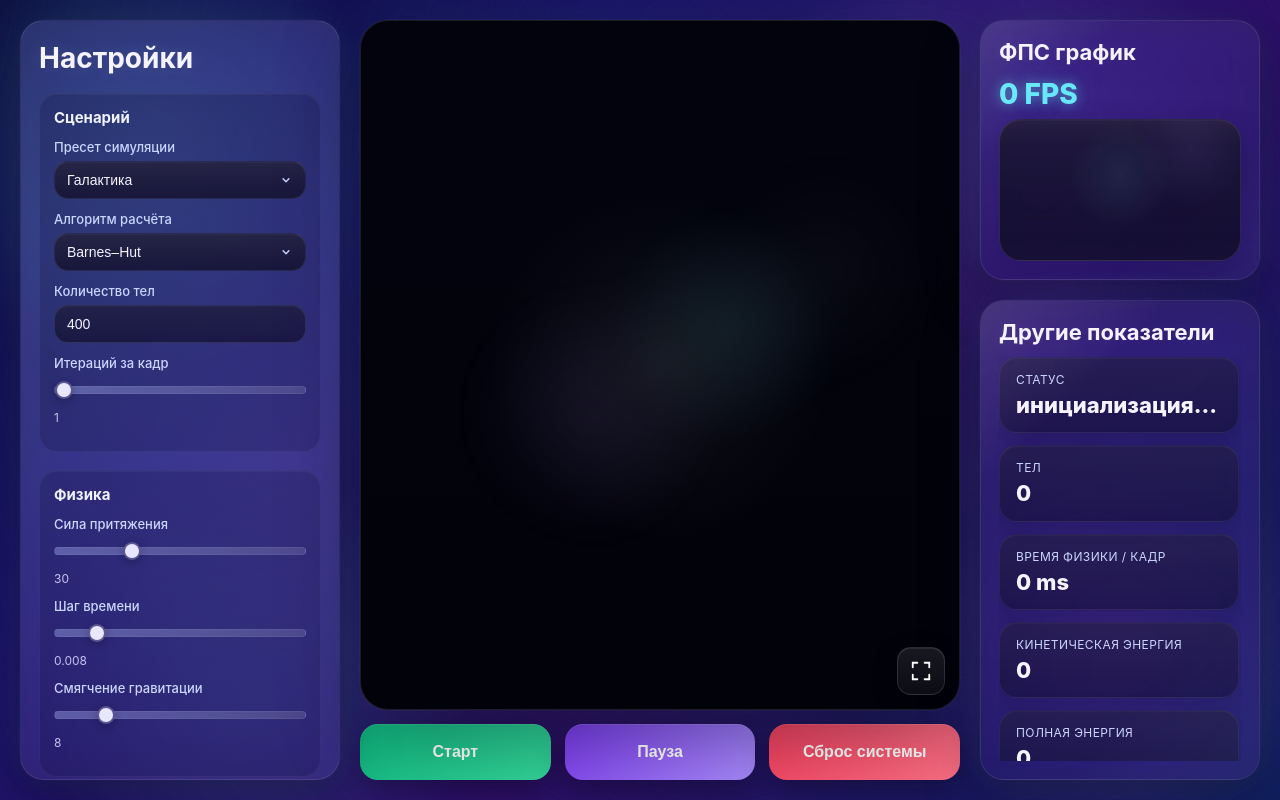
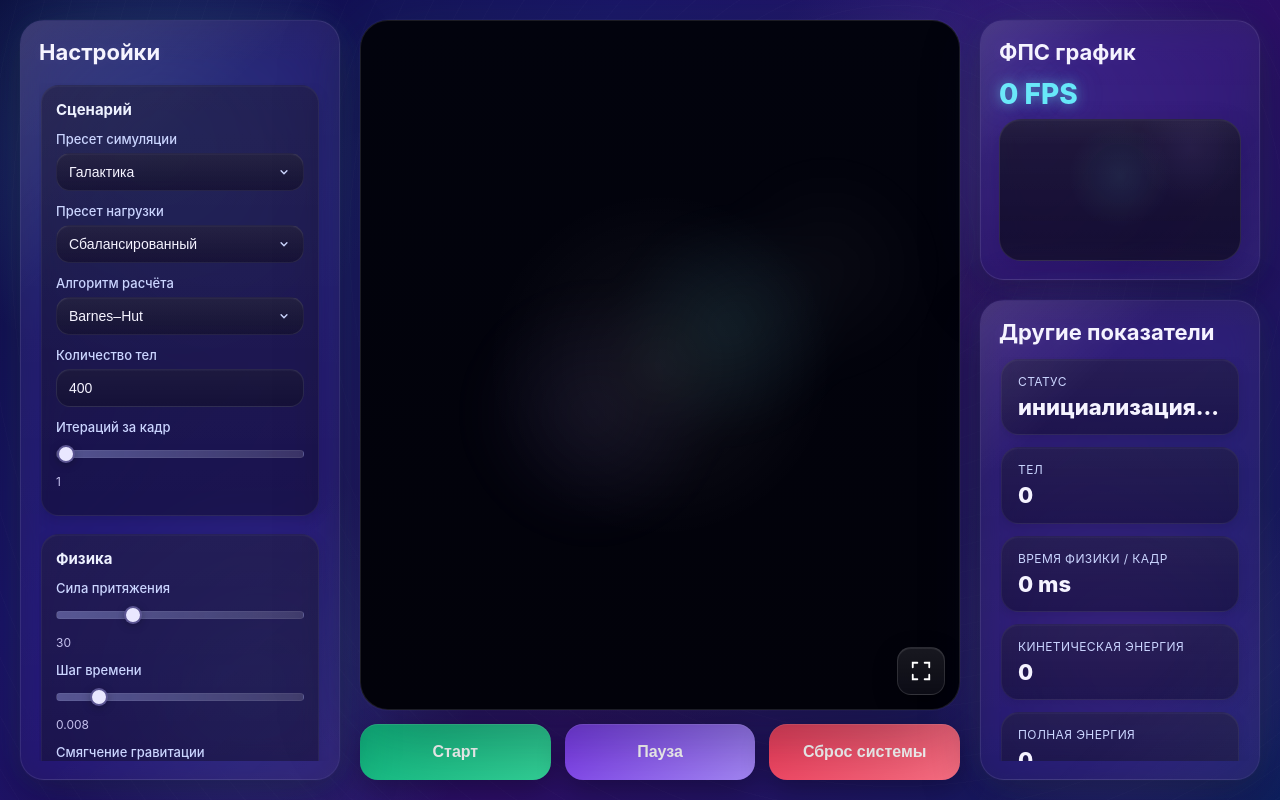
Before and after one commit to GorylevIvan/N-body, a plain HTML site: page index.html in a window 1280 px wide. Drawn offline with nearby package versions, Linux system fonts and the light colour scheme.

Commit message:
Add presets of options

```diff
--- a/index.html
+++ b/index.html
@@ -166,58 +166,67 @@
     }
 
     .settings-panel {
-      position: relative;
       height: 100%;
-      padding: 20px 18px;
-      overflow-y: auto;
+      padding: 18px;
+      overflow: hidden;
       min-height: 0;
+      display: flex;
+      flex-direction: column;
 
       background:
         linear-gradient(180deg, rgba(255,255,255,0.06), rgba(255,255,255,0.02)),
-        radial-gradient(circle at 18% 10%, rgba(103,232,249,0.10), transparent 28%),
-        radial-gradient(circle at 82% 20%, rgba(167,139,250,0.14), transparent 32%),
-        radial-gradient(circle at 40% 78%, rgba(243,114,255,0.08), transparent 34%),
         var(--glass);
-
-      background-size:
-        100% 2200px,
-        100% 2200px,
-        100% 2200px,
-        100% 2200px,
-        100% 2200px;
-
-      background-repeat: no-repeat;
     }
 
-    .settings-panel::before {
-      display: none;
-    }
-
-    .settings-panel::-webkit-scrollbar,
     .stats-list::-webkit-scrollbar {
       width: 8px;
     }
 
-    .settings-panel::-webkit-scrollbar-thumb,
     .stats-list::-webkit-scrollbar-thumb {
       background: rgba(255,255,255,0.14);
       border-radius: 999px;
     }
 
     .settings-title {
-      font-size: 28px;
+      font-size: 22px;
       font-weight: 700;
       margin-bottom: 18px;
-      text-shadow: 0 0 18px rgba(255,255,255,0.12);
+      text-shadow: 0 0 16px rgba(255,255,255,0.08);
+    }
+
+    .settings-list {
+      position: relative;
+      z-index: 1;
+      flex: 1 1 auto;
+      min-height: 0;
+      overflow: auto;
+
+      padding: 2px 10px 14px 2px;
+      margin-right: -8px;
+
+      background: transparent;
+    }
+
+    .settings-list::-webkit-scrollbar {
+      width: 8px;
+    }
+
+    .settings-list::-webkit-scrollbar-thumb {
+      background: rgba(255,255,255,0.14);
+      border-radius: 999px;
     }
 
     .group {
       margin-bottom: 18px;
       padding: 14px;
-      background: rgba(7, 10, 35, 0.18);
+      background:
+        linear-gradient(180deg, rgba(255,255,255,0.05), rgba(255,255,255,0.015)),
+        rgba(10, 7, 37, 0.52);
       border: 1px solid var(--line-soft);
       border-radius: 18px;
-      box-shadow: inset 0 1px 0 rgba(255,255,255,0.03);
+      box-shadow:
+        inset 0 1px 0 rgba(255,255,255,0.03),
+        0 4px 14px rgba(0,0,0,0.12);
     }
 
     .group h3 {
@@ -334,6 +343,7 @@
 
     .settings-actions {
       margin-top: 18px;
+      padding-bottom: 18px;
     }
 
     .btn {
@@ -567,7 +577,11 @@
       gap: 12px;
       max-height: 100%;
       overflow: auto;
-      padding-right: 2px;
+
+      padding: 2px 10px 14px 2px;
+      margin-right: -8px;
+
+      background: transparent;
     }
 
     .stat-item {
@@ -579,7 +593,7 @@
       padding: 14px 16px;
       box-shadow:
         inset 0 1px 0 rgba(255,255,255,0.03),
-        0 8px 24px rgba(0,0,0,0.16);
+        0 4px 14px rgba(0,0,0,0.12);
     }
 
     .stat-item .k {
@@ -650,6 +664,7 @@
   <div class="app">
     <aside class="glass-panel settings-panel">
       <div class="settings-title">Настройки</div>
+      <div class="settings-list">
 
         <div class="group">
           <h3>Сценарий</h3>
@@ -662,6 +677,18 @@
               <option value="collapse">Коллапс</option>
               <option value="explosion">Взрыв</option>
               <option value="two-galaxies">Две галактики</option>
+            </select>
+          </div>
+
+          <div class="field">
+            <label for="performancePresetSelect">Пресет нагрузки</label>
+            <select id="performancePresetSelect">
+              <option value="custom">Пользовательский</option>
+              <option value="light">Лёгкий</option>
+              <option value="balanced">Сбалансированный</option>
+              <option value="quality">Качественный</option>
+              <option value="stress">Стресс-тест</option>
+              <option value="direct-test">Тест прямого метода</option>
             </select>
           </div>
 
@@ -762,6 +789,7 @@
         <div class="settings-actions">
           <button id="defaultsBtn" class="btn btn-warning">Сброс настроек</button>
         </div>
+      </div>
     </aside>
 
     <main class="center-column">
--- a/main.js
+++ b/main.js
@@ -26,6 +26,78 @@ const DEFAULTS = {
   visualMode: "bright",
 };
 
+const PERFORMANCE_PRESETS = {
+  light: {
+    n: 300,
+    solver: "barnes_hut",
+    iterations: 1,
+    g: 24,
+    dt: 0.006,
+    softening: 12,
+    trail: 0.25,
+    radiusScale: 3.8,
+    glow: 1.0,
+    bloom: 1.2,
+    visualMode: "normal",
+  },
+
+  balanced: {
+    n: 1000,
+    solver: "barnes_hut",
+    iterations: 1,
+    g: 30,
+    dt: 0.008,
+    softening: 8,
+    trail: 0.45,
+    radiusScale: 4.5,
+    glow: 1.4,
+    bloom: 1.8,
+    visualMode: "bright",
+  },
+
+  quality: {
+    n: 2500,
+    solver: "barnes_hut",
+    iterations: 1,
+    g: 34,
+    dt: 0.007,
+    softening: 9,
+    trail: 0.55,
+    radiusScale: 5.0,
+    glow: 1.7,
+    bloom: 2.3,
+    visualMode: "cinematic",
+  },
+
+  stress: {
+    n: 10000,
+    solver: "barnes_hut",
+    iterations: 10,
+    g: 26,
+    dt: 0.006,
+    softening: 14,
+    trail: 0.0,
+    radiusScale: 2.8,
+    glow: 1.2,
+    bloom: 1.3,
+    visualMode: "bright",
+  },
+
+  "direct-test": {
+    n: 800,
+    solver: "direct",
+    iterations: 1,
+    g: 26,
+    dt: 0.006,
+    softening: 10,
+    trail: 0.25,
+    radiusScale: 4.0,
+    glow: 1.2,
+    bloom: 1.5,
+    visualMode: "normal",
+  },
+};
+
 const canvas = document.getElementById("canvas");
 
 const fpsCanvas = document.getElementById("fpsCanvas");
@@ -42,6 +114,7 @@ const solverSelect = document.getElementById("solverSelect");
 const solverWarning = document.getElementById("solverWarning");
 const bodiesInput = document.getElementById("bodiesInput");
 const visualModeSelect = document.getElementById("visualModeSelect");
+const performancePresetSelect = document.getElementById("performancePresetSelect");
 
 const iterationsRange = document.getElementById("iterationsRange");
 const gravityRange = document.getElementById("gravityRange");
@@ -140,7 +213,7 @@ function applyDefaultsToControls() {
   presetSelect.value = DEFAULTS.preset;
   solverSelect.value = DEFAULTS.solver;
   visualModeSelect.value = DEFAULTS.visualMode;
-
+  performancePresetSelect.value = "balanced";
   iterationsRange.value = DEFAULTS.iterations;
   gravityRange.value = DEFAULTS.g;
   dtRange.value = DEFAULTS.dt;
@@ -979,13 +1052,14 @@ function setupListeners() {
     gravityRange,
     dtRange,
     softRange,
-    //bounceRange,
     radiusRange,
     glowRange,
     trailRange,
     bloomRange,
   ].forEach((el) => {
     el.addEventListener("input", () => {
+      markPerformancePresetAsCustom();
+
       syncLabels();
       applyEngineParams();
       updateVisualSettings();
@@ -995,12 +1069,20 @@ function setupListeners() {
   });
 
   visualModeSelect.addEventListener("change", () => {
+    markPerformancePresetAsCustom();
+
     updateVisualSettings();
     rebuildColors(getSettings().glow);
     renderScene();
   });
 
+  performancePresetSelect.addEventListener("change", () => {
+    applyPerformancePreset(performancePresetSelect.value);
+  });
+
   solverSelect.addEventListener("change", () => {
+    markPerformancePresetAsCustom();
+
     solverWarningDismissed = false;
     updateSolverWarning();
     applySolverMode();
@@ -1021,6 +1103,8 @@ function setupListeners() {
   });
 
   bodiesInput.addEventListener("change", () => {
+    markPerformancePresetAsCustom();
+
     const n = clampBodiesInput(bodiesInput.value);
     bodiesInput.value = n;
     updateSolverWarning();
@@ -1138,6 +1222,41 @@ function updateBenchmarkStats() {
   }
 }
 
+function applyPerformancePreset(presetName) {
+  if (!presetName || presetName === "custom") return;
+
+  const preset = PERFORMANCE_PRESETS[presetName];
+  if (!preset) return;
+
+  pauseSimulation();
+
+  bodiesInput.value = preset.n;
+  solverSelect.value = preset.solver;
+
+  iterationsRange.value = preset.iterations;
+  gravityRange.value = preset.g;
+  dtRange.value = preset.dt;
+  softRange.value = preset.softening;
+  trailRange.value = preset.trail;
+  radiusRange.value = preset.radiusScale;
+  glowRange.value = preset.glow;
+  bloomRange.value = preset.bloom;
+  visualModeSelect.value = preset.visualMode;
+
+  solverWarningDismissed = false;
+
+  syncLabels();
+  updateSolverWarning();
+
+  createEngine();
+}
+
+function markPerformancePresetAsCustom() {
+  if (performancePresetSelect) {
+    performancePresetSelect.value = "custom";
+  }
+}
+
 async function registerSW() {
   if (!("serviceWorker" in navigator)) {
     return;
```
Lines whose indentation alone changed are shown as unchanged.
